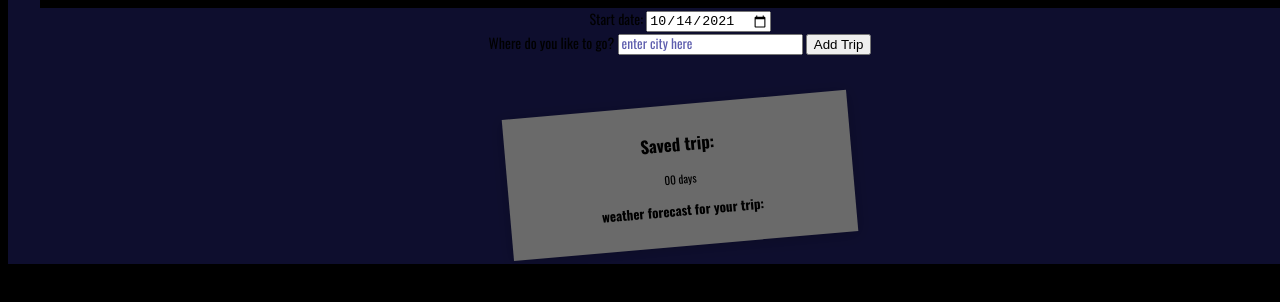
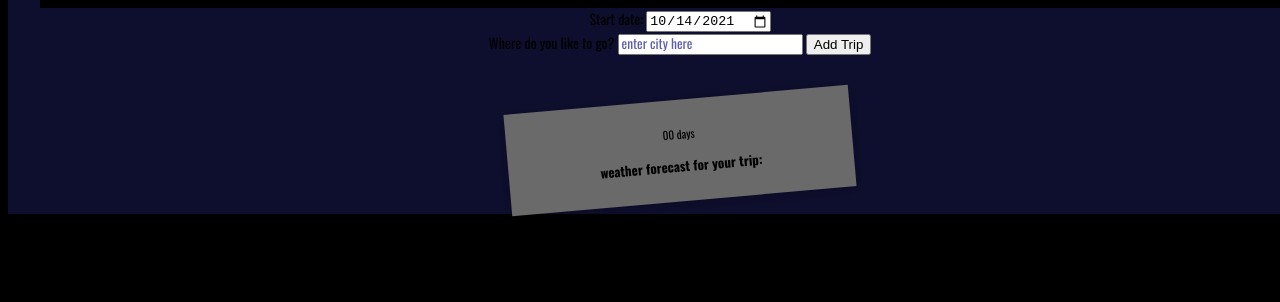
Before and after one commit to Loromi/travel-app, a website built with webpack: page src/client/views/index.html in a window 1280 px wide. Shown: the part 132-434 px from the top of the page. Built offline with nearby package versions, Linux system fonts and the light colour scheme; a web font is replaced by a local one.

Commit message:
style: changed layout of polaroid info text

```diff
--- a/src/client/views/index.html
+++ b/src/client/views/index.html
@@ -34,14 +34,13 @@
       </section>
       <section class="trip item">
         <div class="picture"></div>
-        <h2 class="tripHeader">Saved trip:</h2>
-        <div class="countdown" id="countdown1">
-          <span class="days">00</span>
-          <span class="timeRefDays">days</span>
-        </div>
         <div class="holder city">
           <h3 class="tripdestination"></h3>
           <h3 class="tripdate"></h3>
+          <div class="countdown" id="countdown1">
+            <span class="days">00</span>
+            <span class="timeRefDays">days</span>
+          </div>
         </div>
         <div class="holder weather" id="weather-container">
           <h3>weather forecast for your trip:</h3>
```
